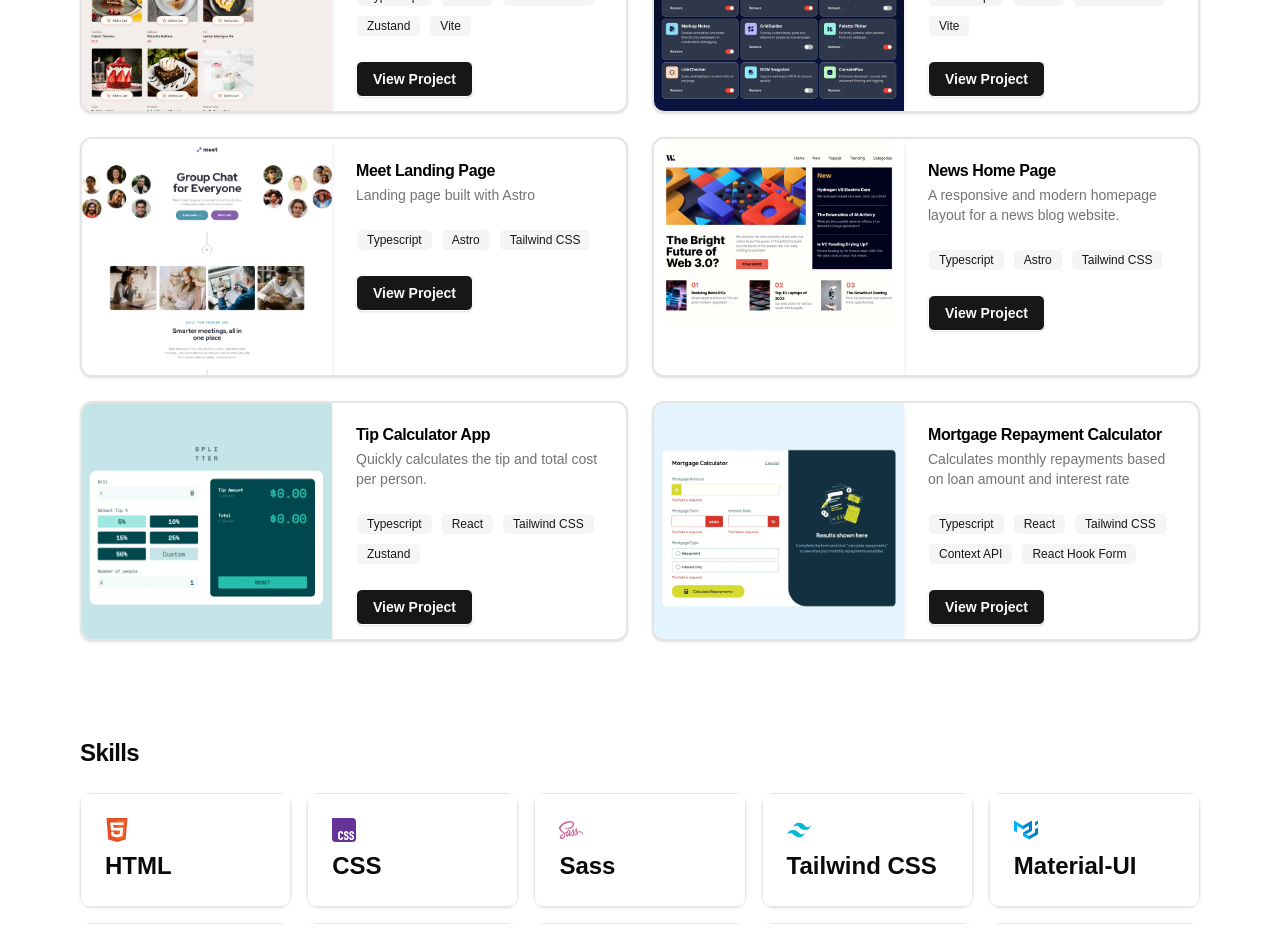
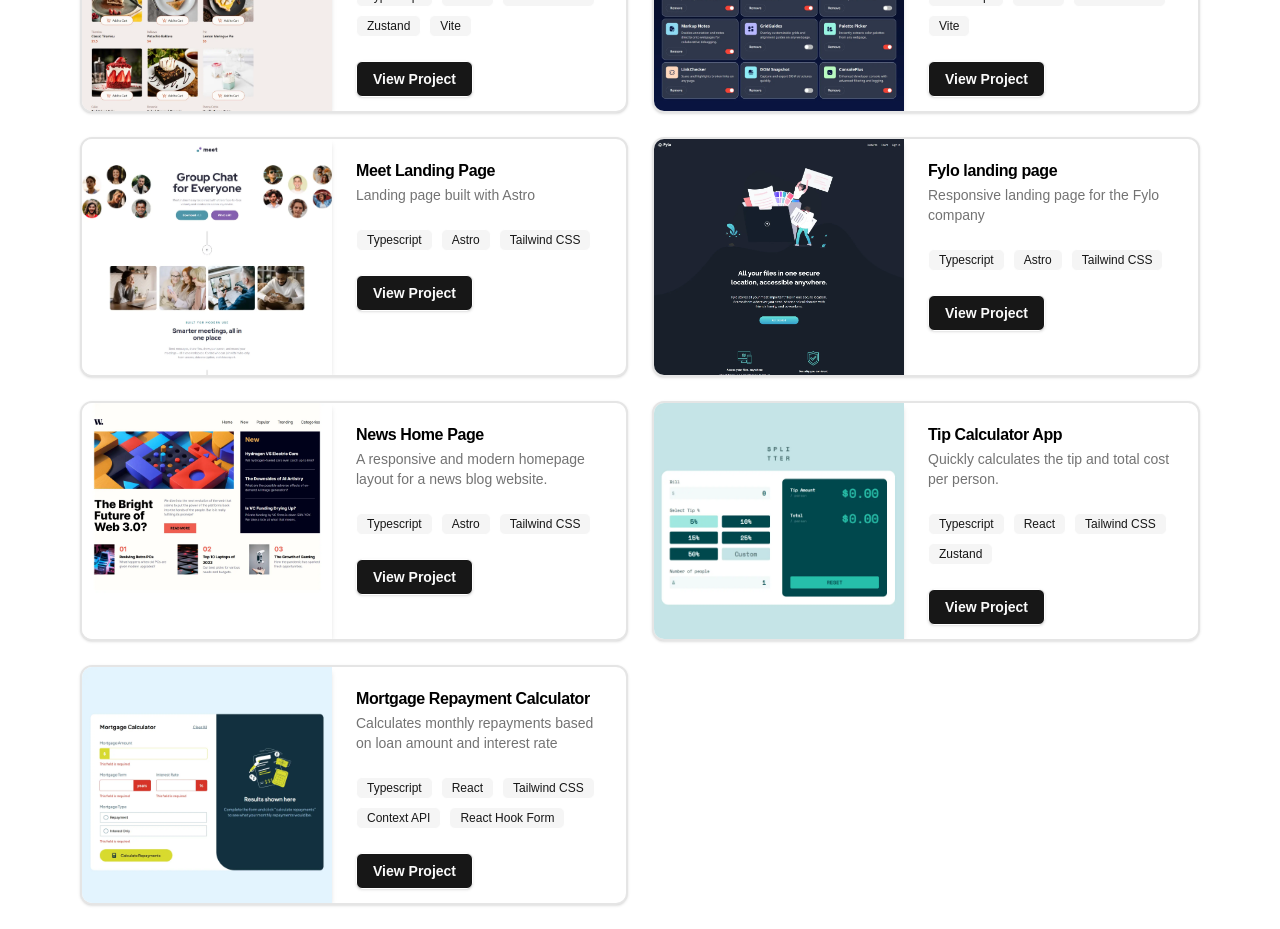
Before and after one commit to Davichobits/Portfolio-David-Ruiz, a Next.js app: page / in a window 1280 px wide. Shown: the part 880-1809 px from the top of the page. Built offline with nearby package versions, Linux system fonts and the light colour scheme.

Commit message:
fylo project added

```diff
--- a/components/projects.tsx
+++ b/components/projects.tsx
@@ -40,6 +40,13 @@ export function Projects() {
       link: "https://github.com/Davichobits/meet-landing-page",
     },
     {
+      title: "Fylo landing page",
+      url: '/projects/fylo.webp',
+      description: "Responsive landing page for the Fylo company",
+      technologies: ["Typescript", "Astro", "Tailwind CSS"],
+      link: "https://github.com/Davichobits/fylo-landing-page",
+    },
+    {
       title: "News Home Page",
       url: '/projects/news.webp',
       description: "A responsive and modern homepage layout for a news blog website.",
```
Also changed, not shown: public/projects/fylo.webp (added).
